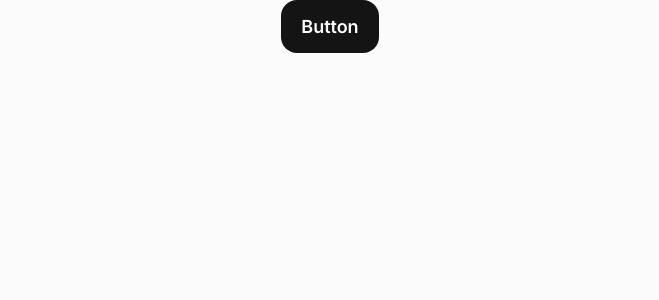
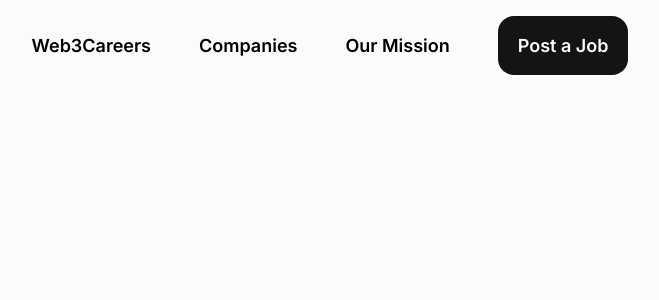
Before and after one commit to JAhimaz/web3careers, a React (Vite) app: page / in a window 1280 px wide. Shown: the top 300 px of the page, without its empty margins (310-969 px from the left). Built offline with nearby package versions, Linux system fonts and the light colour scheme.

Commit message:
fix: fixed up components and config

```diff
--- a/src/App.tsx
+++ b/src/App.tsx
@@ -1,7 +1,8 @@
 import { Suspense } from "react"
 import { RouterProvider } from "react-router-dom"
-import { router } from "./routes"
+import { router } from "@routes"
 import ThemeProvider from './App.Theme'
+import Navigation from "@layout/Navigation"
 
 const App: React.FC = () => {
   return (
--- a/src/components/atoms/Button/Button.tsx
+++ b/src/components/atoms/Button/Button.tsx
@@ -72,7 +72,7 @@ const Button = <T extends ButtonElementType>({
           'color': theme.white,
           'transition': '.25s',
           'fontWeight': '600',
-          'fontSize': '18px',
+          'fontSize': '1.125rem',
           'fontFamily': 'inherit',
           ...variantStyle,
           ...(disabled ? { ':hover': undefined} : {}),
--- a/src/index.css
+++ b/src/index.css
@@ -1,11 +1,12 @@
 @import url('https://fonts.googleapis.com/css2?family=Inter:wght@100;200;300;400;500;600;700;800;900&display=swap');
+
 
 :root {
   line-height: 1.5;
   font-weight: 400;
-
   background-color: #FBFBFB;
-
+  display: flex;
+  justify-content: center;
   font-synthesis: none;
   text-rendering: optimizeLegibility;
   -webkit-font-smoothing: antialiased;
@@ -15,8 +16,7 @@
 
 body {
   font-family: 'Inter', sans-serif;
+  width: 1280px;
   margin: 0;
-  display: flex;
-  justify-content: center;
   place-items: center;
 }
--- /dev/null
+++ b/src/layout/Navigation.tsx
@@ -0,0 +1,44 @@
+import Button from '@components/atoms/Button'
+import styled from '@emotion/styled'
+import { Link } from 'react-router-dom'
+
+const Navigation = () => {
+
+  return (
+    <Navbar>
+      <NavButton href="/">Web3Careers</NavButton>
+      <NavButton href="companies">Companies</NavButton>
+      <NavButton href="mission">Our Mission</NavButton>
+      <Button as={Link} to='add-job'>Post a Job</Button>
+    </Navbar>
+  )
+}
+
+// navbar and navbuttons but the navbar items are all aligned to the right except for the first one
+
+const Navbar = styled.div`
+  width: 100%;
+  display: flex;
+  justify-content: flex-end;
+  align-items: center;
+  padding: 1rem 2rem;
+  box-sizing: border-box;
+  gap: 3rem;
+
+  > :first-child {
+    margin-right: auto;
+  }
+`
+
+const NavButton = styled.a`
+  display: inline;
+  box-sizing: border-box;
+  font-weight: 600;
+  font-size: 1.125rem;
+  cursor: pointer;
+  text-decoration: none;
+  color: inherit;
+`
+
+
+export default Navigation
--- a/src/routes/Home.tsx
+++ b/src/routes/Home.tsx
@@ -1,9 +1,10 @@
+import Navigation from "@layout/Navigation"
 import Button from "../components/atoms/Button"
 
 const Home = () => {
   return (
     <>
-      <Button>Button</Button>
+      <Navigation />
     </>
   )
 }
--- a/src/routes/index.tsx
+++ b/src/routes/index.tsx
@@ -1,5 +1,6 @@
+import Navigation from '@layout/Navigation'
+import React from 'react'
 import { createBrowserRouter } from 'react-router-dom'
-import Button from '../components/atoms/Button'
 import Home from './Home'
 
 export const router = createBrowserRouter([
@@ -7,6 +8,8 @@ export const router = createBrowserRouter([
   { path: '/', element: <Home /> },
   // Add a Job Form Page
   { path: 'add-job', element: <div>Post a Job</div> },
+  // Mission Page
+  { path: 'mission', element: <div>Our Mission</div> },
   // Company List Page
   { path: 'companies', element: <div>Companies</div> },
   // Individual Company Page
--- a/tsconfig.json
+++ b/tsconfig.json
@@ -1,4 +1,5 @@
 {
+  "extends": "./tsconfig.paths.json",
   "compilerOptions": {
     "target": "ESNext",
     "useDefineForClassFields": true,
```
Also changed, not shown: tsconfig.paths.json (added, +21 -0 lines).
